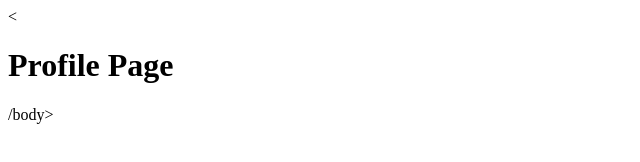
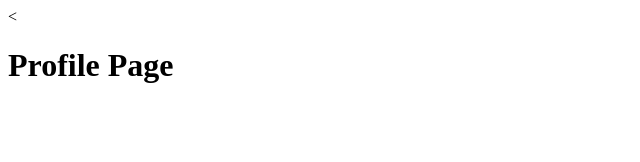
Before and after one commit to AlpaisYalak/sacode-2023-html-day01, a plain HTML site: page profile.html in a window 1280 px wide. Shown: the full height of the page, 0-640 px from the left. Drawn offline with Linux system fonts and the light colour scheme.

Commit message:
Update profile.html

```diff
--- a/profile.html
+++ b/profile.html
@@ -11,6 +11,6 @@
 	<h1>
 		Profile Page
 	</h1>
-/body>
+</body>
 
 </html>
```
